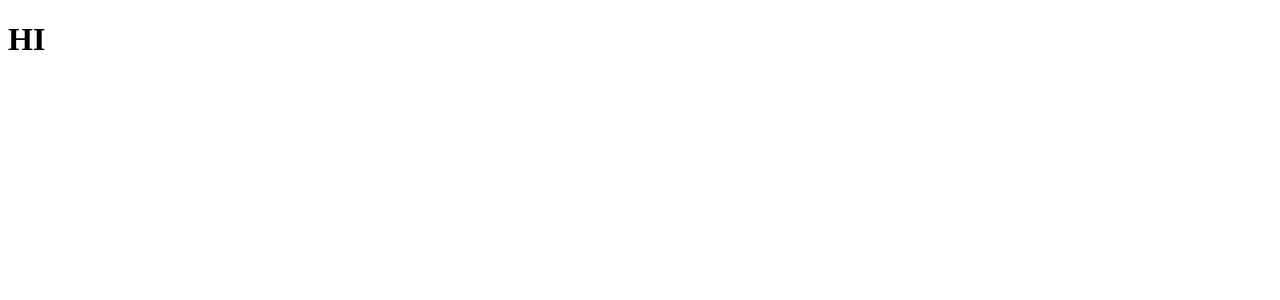
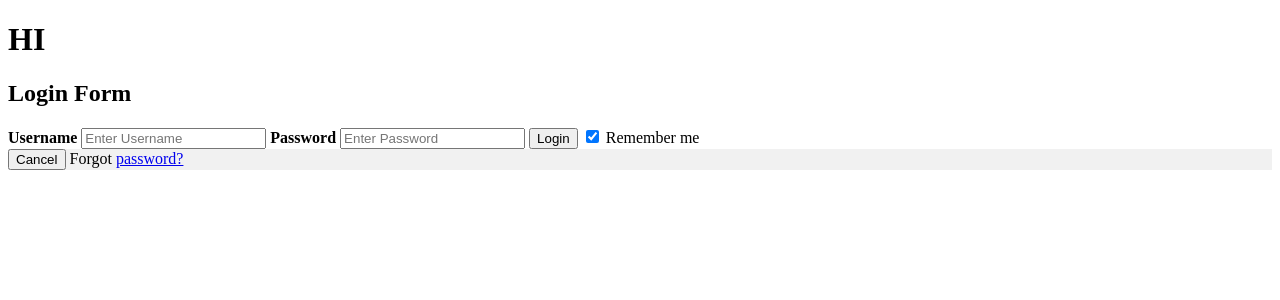
Before and after one commit to jesusHasRyzen/training_wikipedia_scraper_pythonProject, a Flask app: page / in a window 1280 px wide. Before the commit the part shown is almost empty. Shown: the top 300 px of the page. Run offline with Flask 2, Linux system fonts and the light colour scheme.

Commit message:
adding login

```diff
--- a/templates/index.html
+++ b/templates/index.html
@@ -5,6 +5,32 @@
     <title>Document</title>
 </head>
 <body>
-<h1>HI</h1>
+<h1>HI
+
+<h2>Login Form</h2>
+
+<form action="/action_page.php" method="post">
+
+
+  <div class="container">
+    <label for="uname"><b>Username</b></label>
+    <input type="text" placeholder="Enter Username" name="uname" required>
+
+    <label for="psw"><b>Password</b></label>
+    <input type="password" placeholder="Enter Password" name="psw" required>
+
+    <button type="submit">Login</button>
+    <label>
+      <input type="checkbox" checked="checked" name="remember"> Remember me
+    </label>
+  </div>
+
+  <div class="container" style="background-color:#f1f1f1">
+    <button type="button" class="cancelbtn">Cancel</button>
+    <span class="psw">Forgot <a href="#">password?</a></span>
+  </div>
+</form>
+
+
 </body>
 </html>
```
